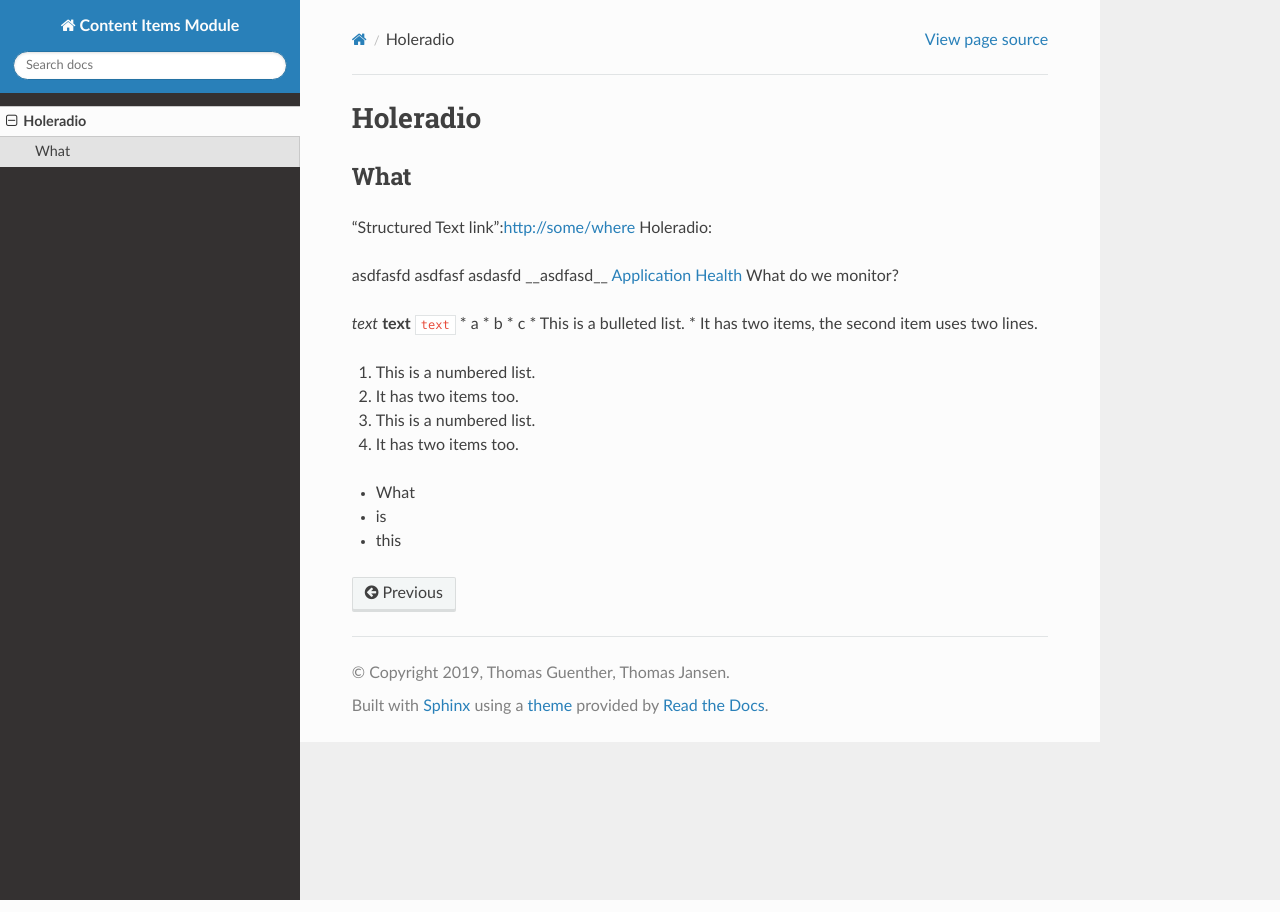
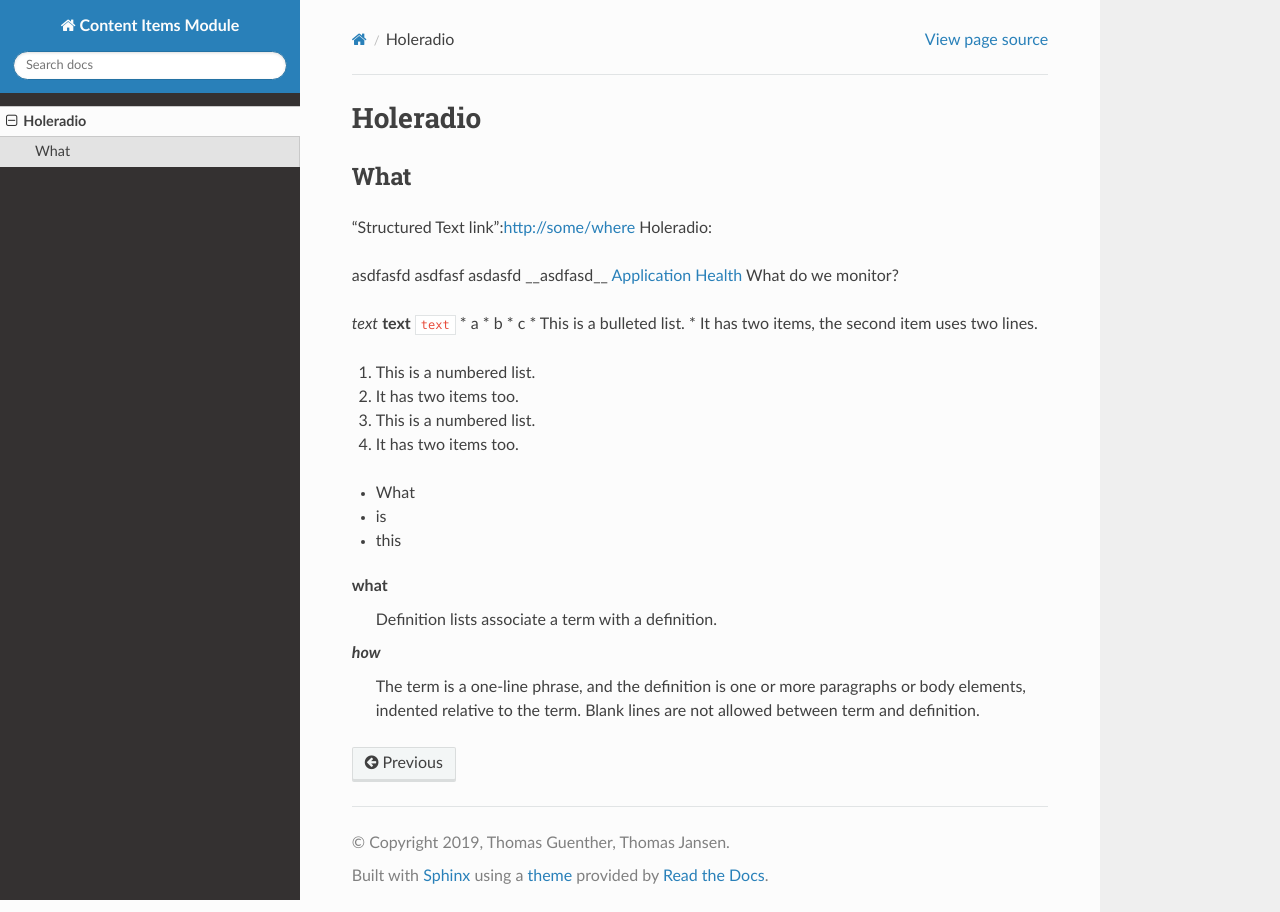
Before and after one commit to hnm/ci, a Sphinx documentation site: the page built from docs/test.rst, in a window 1280 px wide. Built offline with Sphinx 7.4.7 and the Read the Docs theme 2.0.0, drawn with Linux system fonts in a browser that asks for light colours.

Commit message:
Update test.rst

```diff
--- a/docs/test.rst
+++ b/docs/test.rst
@@ -33,3 +33,12 @@ What do we monitor?
 - What
 - is
 - this
+
+what
+  Definition lists associate a term with a definition.
+
+
+*how*
+  The term is a one-line phrase, and the definition is one or more
+  paragraphs or body elements, indented relative to the term.
+  Blank lines are not allowed between term and definition.
```
